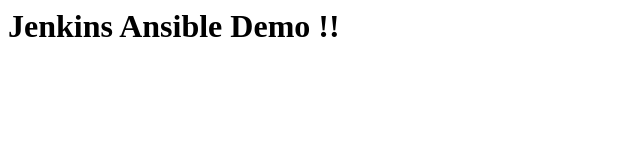
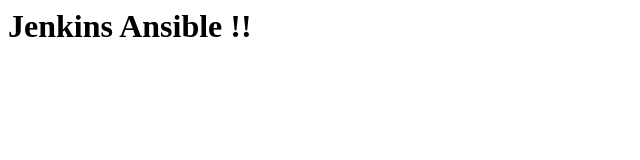
Before and after one commit to kehbixgit/Apache_Ansible_Jenkins, a plain HTML site: page index.html in a window 1280 px wide. Shown: the whole page, without its empty margins (0-640 px from the left). Drawn offline with Linux system fonts and the light colour scheme.

Commit message:
Update index.html

```diff
--- a/index.html
+++ b/index.html
@@ -1 +1 @@
-<h1> Jenkins Ansible Demo !!</h1>
+<h1> Jenkins Ansible !!</h1>
```
